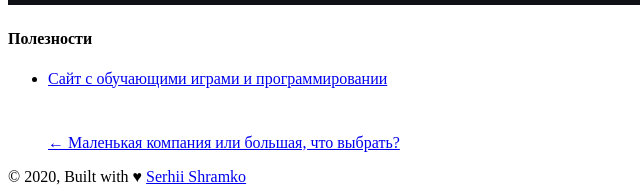
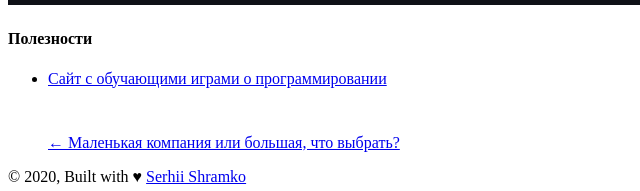
Before and after one commit to Shramkoweb/blog, a Gatsby site: page /css-games/ in a window 1280 px wide. Shown: the part 6440-6631 px from the top of the page, 0-640 px from the left. Built offline with nearby package versions, Linux system fonts and the light colour scheme; Gatsby itself is replaced by a stand-in of ours.

Commit message:
typo: change text in css games post

```diff
--- a/content/blog/css-games/index.md
+++ b/content/blog/css-games/index.md
@@ -65,4 +65,4 @@ https://cssbattle.dev/
 ![CSS Battle game screenshot](cssbattle.png)
 
 #### Полезности
-- [Сайт с обучающими играми и программировании](https://codepip.com/games/)
+- [Сайт с обучающими играми о программировании](https://codepip.com/games/)
```
